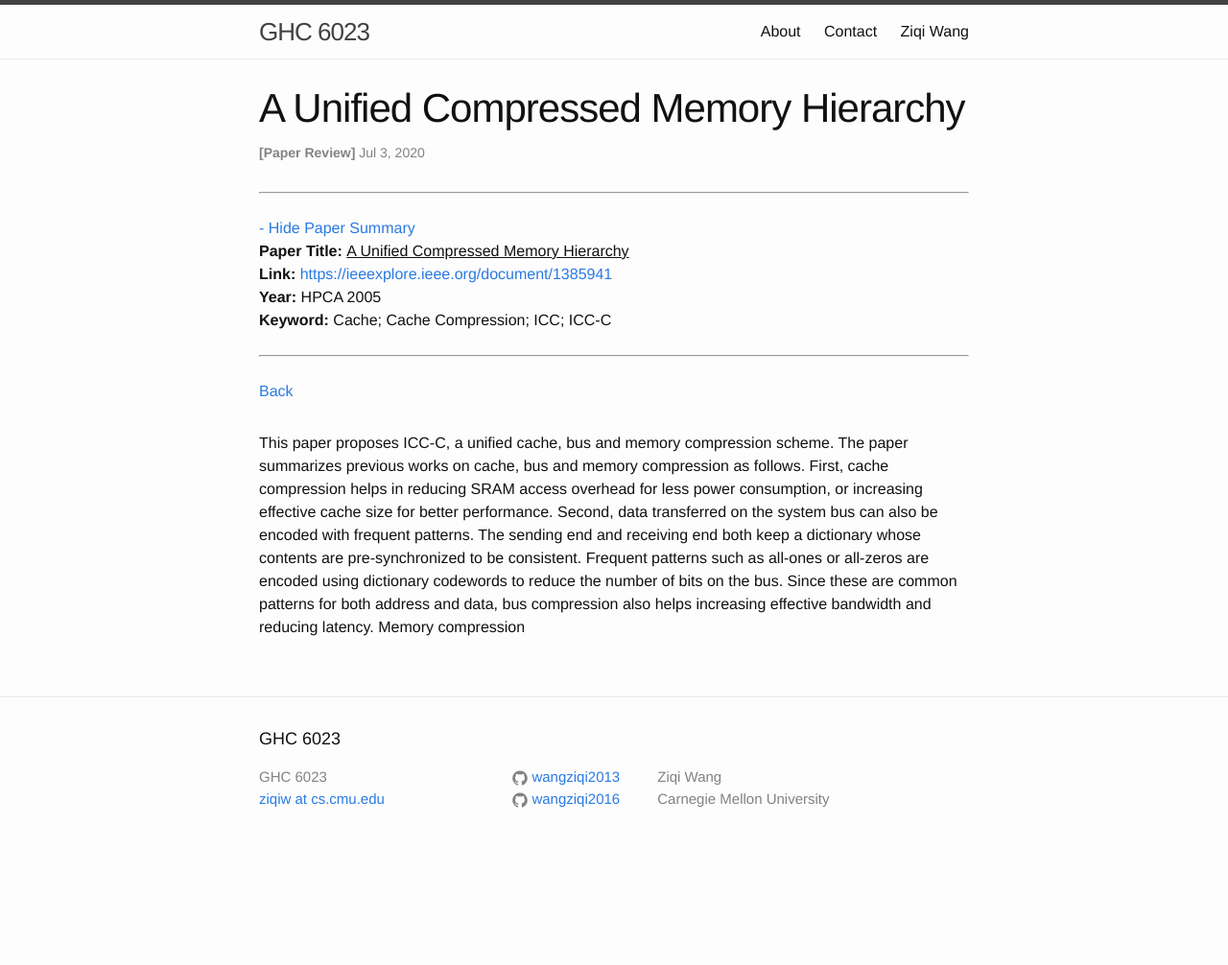
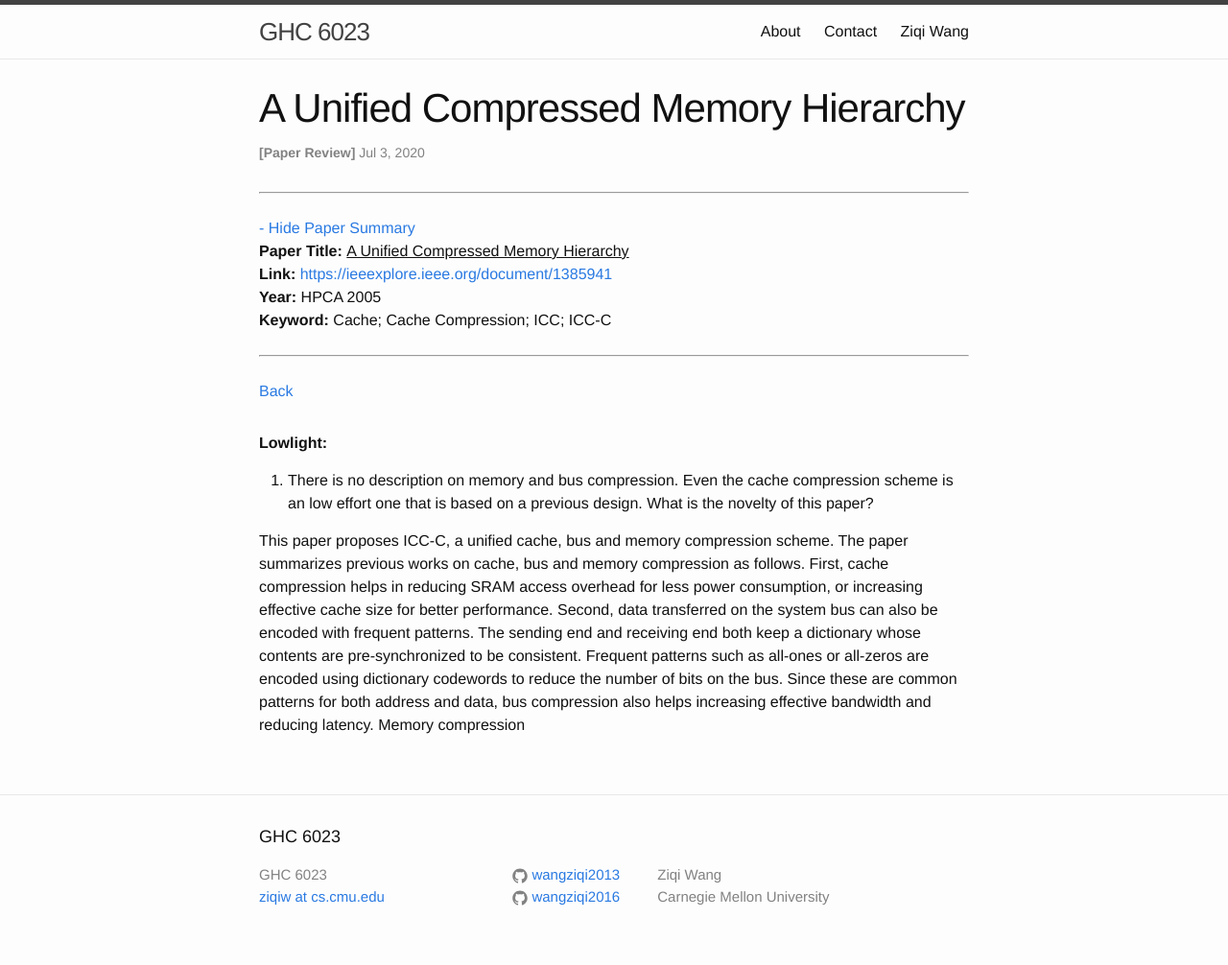
Before and after one commit to wangziqi2013/wangziqi2013.github.io, a Jekyll site: the page built from _posts/2020-07-02-icc-c.markdown, in a window 1280 px wide. Shown: the whole page at 96% size. Built offline with Jekyll 4.4.1, drawn with Linux system fonts in a browser that asks for light colours; before the commit the page ends 904 px from its top, so only the background shows below that.

Commit message:
Adding lowlight

```diff
--- a/_posts/2020-07-02-icc-c.markdown
+++ b/_posts/2020-07-02-icc-c.markdown
@@ -13,6 +13,11 @@ htm_cr:
 version_mgmt:
 ---
 
+**Lowlight:**
+
+1. There is no description on memory and bus compression. Even the cache compression scheme is an low effort one that
+   is based on a previous design. What is the novelty of this paper?
+
 This paper proposes ICC-C, a unified cache, bus and memory compression scheme. The paper summarizes previous works on
 cache, bus and memory compression as follows. First, cache compression helps in reducing SRAM access overhead for less
 power consumption, or increasing effective cache size for better performance. Second, data transferred on the system bus
```
